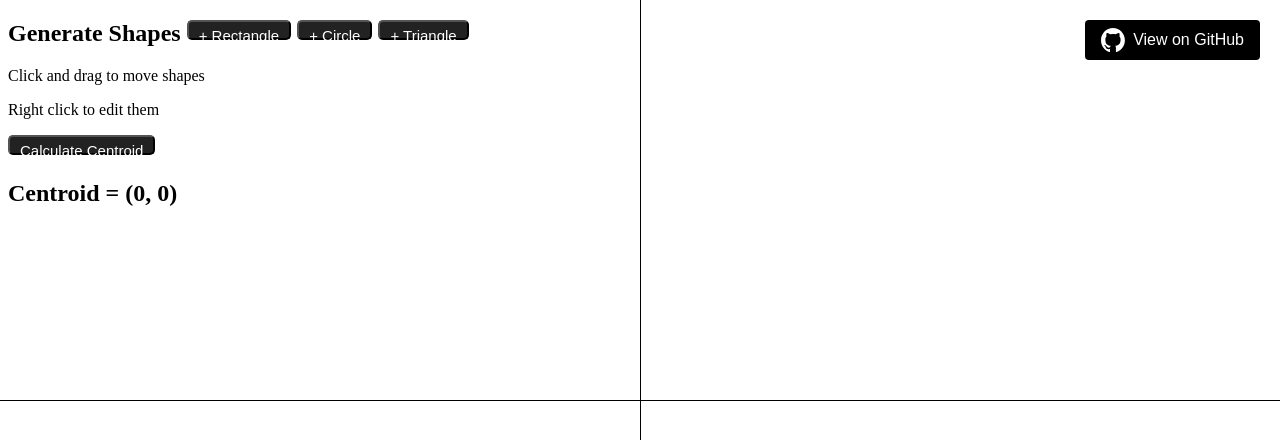
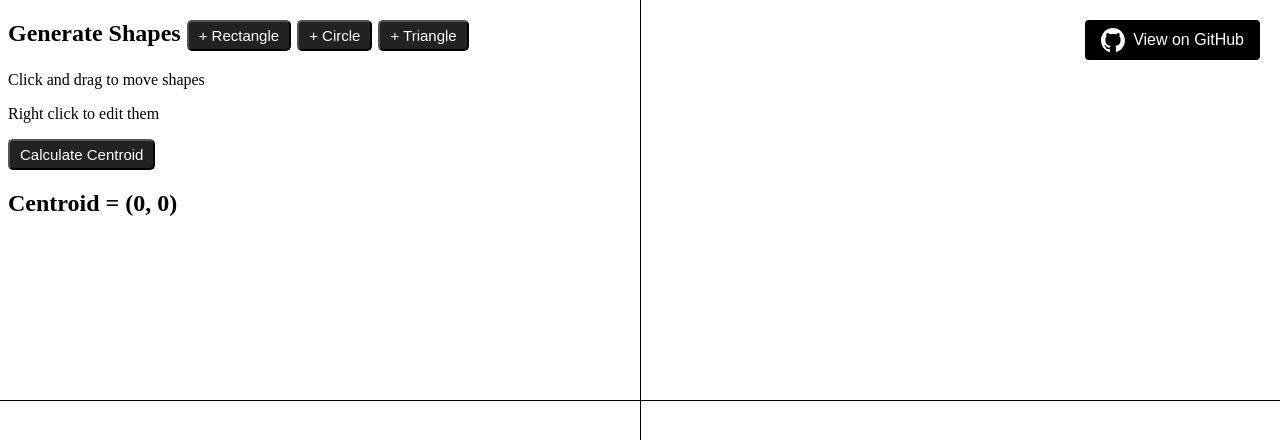
Before and after one commit to sujay1844/centroid-calc, a SvelteKit app: page / in a window 1280 px wide. Shown: the top 440 px of the page. Built offline with nearby package versions, Linux system fonts and the light colour scheme.

Commit message:
removed height attribute

```diff
--- a/src/routes/+page.svelte
+++ b/src/routes/+page.svelte
@@ -188,7 +188,7 @@
 		border-radius: 5px;
 		background-color: #222;
 		color: white;
-		height: 20px;
+		/* height: 20px; */
 		font-size: 15px;
 		padding: 5px 10px;
 	}
```
